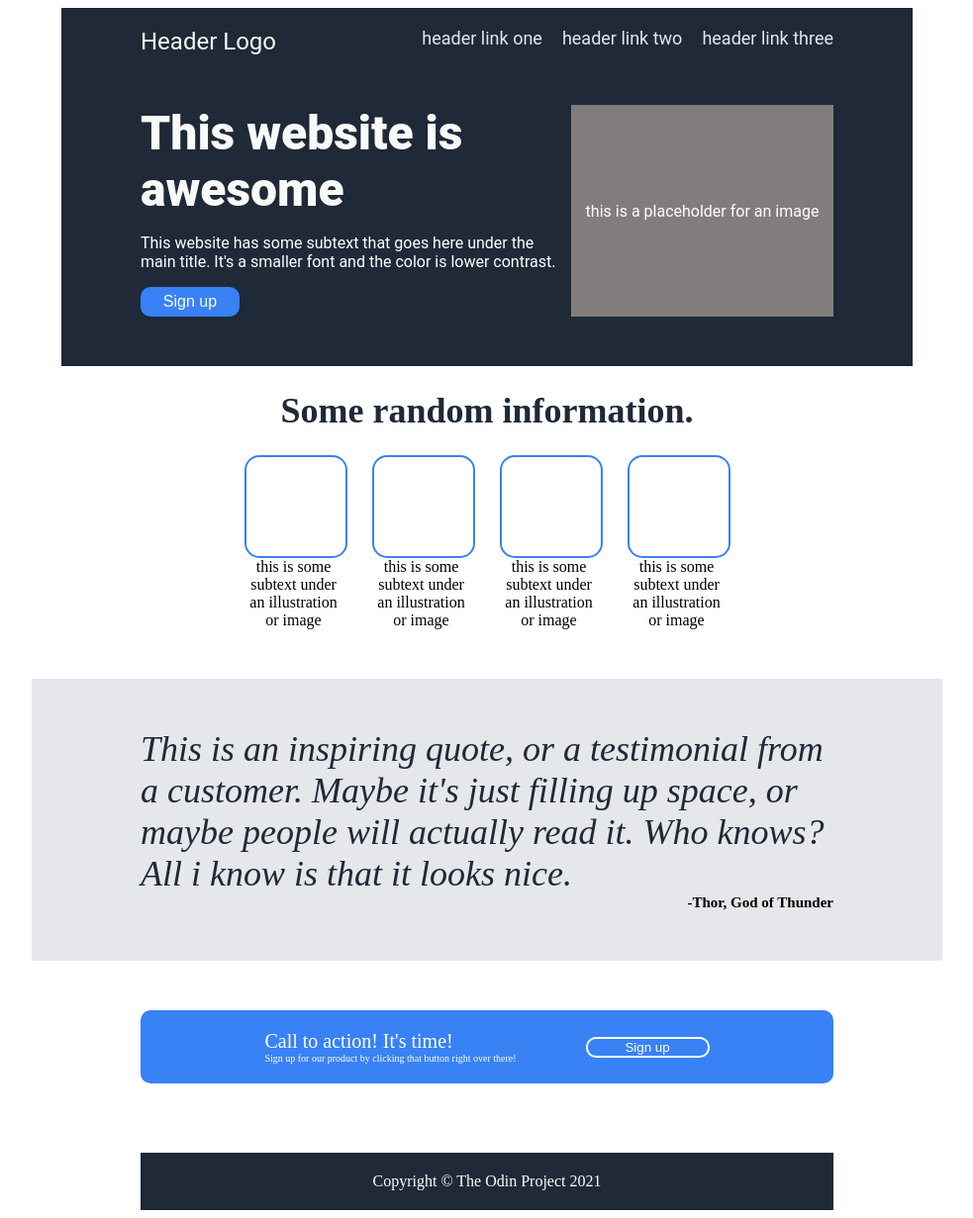
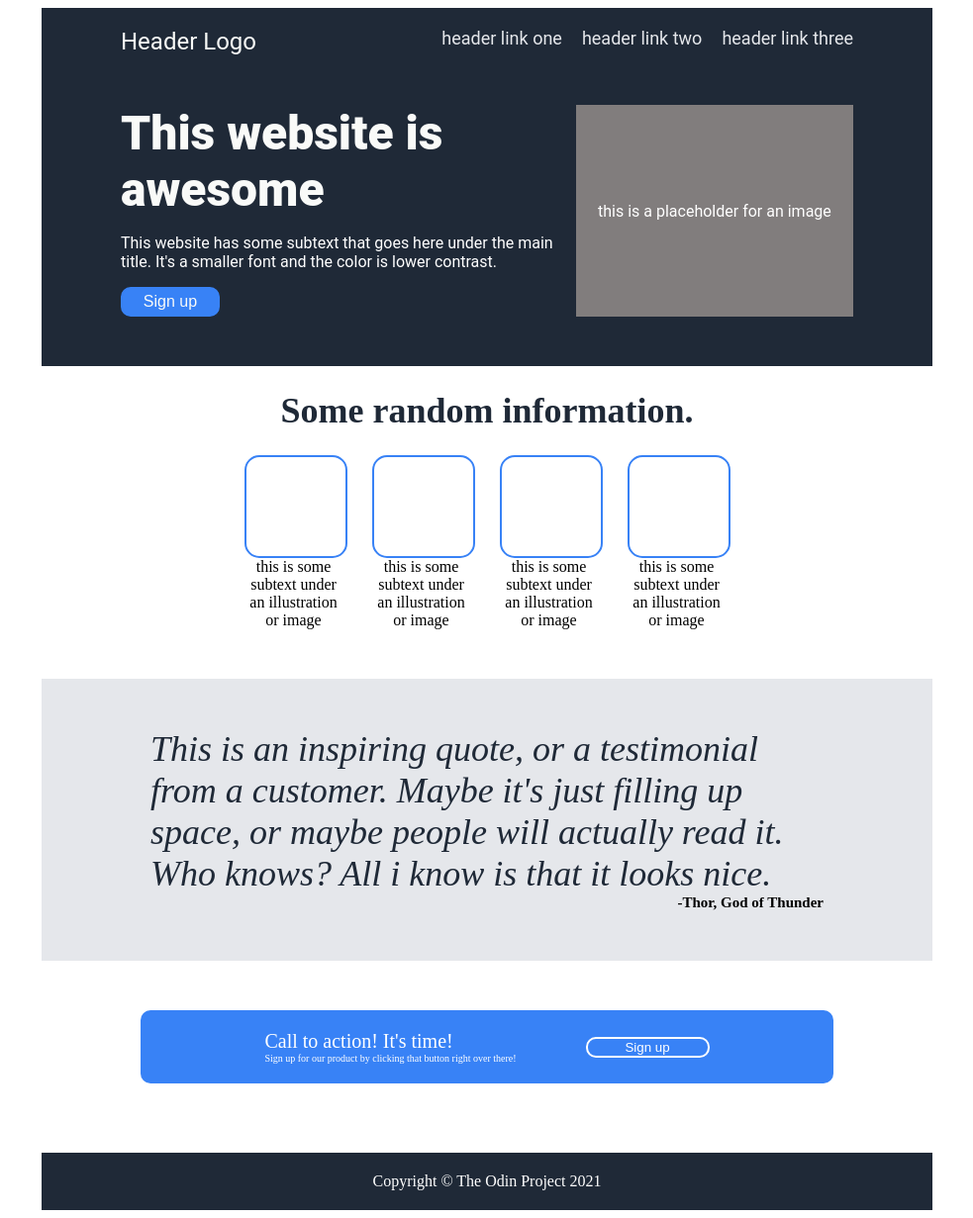
Before and after one commit to lt4409/Landing-Page, a plain HTML site: page index.html in a window 1280 px wide. Shown: the whole page at 99% size, without its empty margins (148-1131 px from the left). Drawn offline with Linux system fonts and the light colour scheme.

Commit message:
Added border box and changed the width so the layou tmatches.

```diff
--- a/style.css
+++ b/style.css
@@ -8,7 +8,8 @@
     padding-right: 80px;
     padding-top: 20px;
     margin-top: 0px;
-    width: 700px;
+    width: 900px;
+    box-sizing: border-box;
 }
 .container {
     display: flex;
@@ -114,13 +115,14 @@ h1 {
     background-color: #E5E7EB;
     display: flex;
     flex-direction: column;
-    width: 700px;
+    width: 900px;
     padding-top: 50px;
     padding-bottom: 50px;
     padding-left: 110px;
     padding-right: 110px;
     margin-top: 50px;
     margin-bottom: 50px;
+    box-sizing: border-box;
 }
 
 .block-three-container {
@@ -196,9 +198,10 @@ h1 {
     align-items: center;
     justify-content: center;
     margin-top: 70px;
+    margin-bottom: 0;
     padding-top: 20px;
     padding-bottom: 20px;
-    width: 700px;
+    width: 900px;
 }
 
 .downer-container {
```
